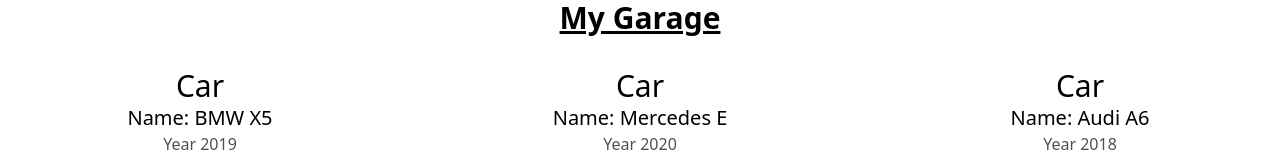
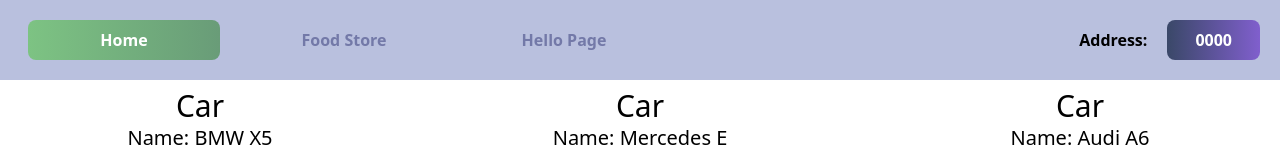
Before and after one commit to NNam2411/TaskJDI, a React (Create React App) app: page / in a window 1280 px wide. Shown: the top 156 px of the page. Built offline with nearby package versions, Linux system fonts and the light colour scheme.

Commit message:
Fix Header

```diff
--- a/src/App.js
+++ b/src/App.js
@@ -1,7 +1,7 @@
 import "./App.css";
 import { BrowserRouter, Routes, Route } from "react-router-dom";
-import HomePage from "./HomePage";
-import Hello from "./Hello";
+import HomePage from "./pages/HomePage";
+import Hello from "./pages/Hello";
 import FoodStore from "./components/FoodStore/FoodStore";
 
 function App() {
--- a/src/Hello.jsx
+++ /dev/null
@@ -1,7 +0,0 @@
-import React from "react";
-
-const Hello = () => {
-  return <div>Hello</div>;
-};
-
-export default Hello;
--- /dev/null
+++ b/src/components/TheHeader.jsx
@@ -0,0 +1,48 @@
+import React from "react";
+import { NavLink } from "react-router-dom";
+
+const TheHeader = () => {
+  return (
+    <header className="w-[400px] xl:w-full py-5 pl-7 gap-x-7 fixed flex justify-start items-center font-bold  bg-[#B9C0DE]">
+      <NavLink
+        to="/"
+        className={({ isActive }) =>
+          isActive
+            ? "h-10 w-48 bg-gradient-to-r from-[#7DC383] to-[#699C78] text-white flex justify-center items-center rounded-lg"
+            : "h-10 w-48 text-[#2E327180] flex justify-center items-center rounded-lg"
+        }
+      >
+        Home
+      </NavLink>
+      <NavLink
+        to="/food"
+        className={({ isActive }) =>
+          isActive
+            ? "h-10 w-48 bg-gradient-to-r from-[#7DC383] to-[#699C78] text-white flex justify-center items-center rounded-lg"
+            : "h-10 w-48 text-[#2E327180] flex justify-center items-center rounded-lg"
+        }
+      >
+        Food Store
+      </NavLink>
+      <NavLink
+        to="/hello"
+        className={({ isActive }) =>
+          isActive
+            ? "h-10 w-48 bg-gradient-to-r from-[#7DC383] to-[#699C78] text-white flex justify-center items-center rounded-lg"
+            : "h-10 w-48 text-[#2E327180] flex justify-center items-center rounded-lg"
+        }
+      >
+        Hello Page
+      </NavLink>
+      {/* address of crypto mask */}
+      <div className="flex flex-row justify-center items-center absolute right-5">
+        <div className="mr-5">Address: </div>
+        <div className="h-10 w-full px-7 bg-gradient-to-r from-[#3a4868] to-[#805fcd] text-white flex justify-center items-center rounded-lg">
+          0000
+        </div>
+      </div>
+    </header>
+  );
+};
+
+export default TheHeader;
--- a/src/index.js
+++ b/src/index.js
@@ -1,17 +1,11 @@
-import React from 'react';
-import ReactDOM from 'react-dom/client';
-import './index.css';
-import App from './App';
-import reportWebVitals from './reportWebVitals';
+import React from "react";
+import ReactDOM from "react-dom/client";
+import "./index.css";
+import App from "./App";
 
-const root = ReactDOM.createRoot(document.getElementById('root'));
+const root = ReactDOM.createRoot(document.getElementById("root"));
 root.render(
   <React.StrictMode>
     <App />
   </React.StrictMode>
 );
-
-// If you want to start measuring performance in your app, pass a function
-// to log results (for example: reportWebVitals(console.log))
-// or send to an analytics endpoint. Learn more: https://bit.ly/CRA-vitals
-reportWebVitals();
--- /dev/null
+++ b/src/pages/Hello.jsx
@@ -0,0 +1,11 @@
+import React from "react";
+
+const Hello = () => {
+  return (
+    <div className="flex items-center justify-center h-screen">
+      Hello. This is turtorial ReactJS Project
+    </div>
+  );
+};
+
+export default Hello;
--- a/src/HomePage.jsx
+++ b/src/pages/HomePage.jsx
@@ -1,11 +1,13 @@
 import React from "react";
-import Garage from "./components/Garage/Garage";
+import Garage from "../components/Garage/Garage";
+import TheHeader from "../components/TheHeader";
 
 const HomePage = () => {
   return (
-    <div>
+    <div className="">
+      <TheHeader></TheHeader>
       <div className="">
-        <div className="flex items-center justify-center">
+        <div className="flex items-center justify-center pt-5">
           <h1 className="text-3xl font-bold underline"> My Garage</h1>
         </div>
         <div className="pt-8">
--- a/src/reportWebVitals.js
+++ /dev/null
@@ -1,13 +0,0 @@
-const reportWebVitals = onPerfEntry => {
-  if (onPerfEntry && onPerfEntry instanceof Function) {
-    import('web-vitals').then(({ getCLS, getFID, getFCP, getLCP, getTTFB }) => {
-      getCLS(onPerfEntry);
-      getFID(onPerfEntry);
-      getFCP(onPerfEntry);
-      getLCP(onPerfEntry);
-      getTTFB(onPerfEntry);
-    });
-  }
-};
-
-export default reportWebVitals;
```
Also changed, not shown: src/setupTests.js (deleted, +0 -5 lines), 1 other file (tests, documents, lock files or other folders).
